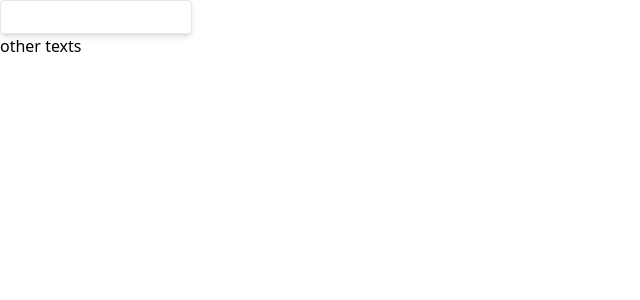
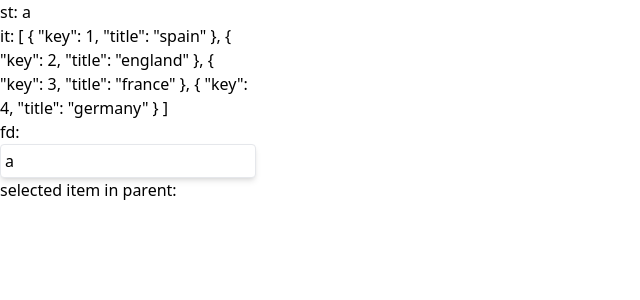
Before and after one commit to b-liva/vue-sandbox, a Vue app: page / in a window 1280 px wide. Shown: the top 300 px of the page, without its empty margins (0-640 px from the left). Built offline with nearby package versions, Linux system fonts and the light colour scheme.

Commit message:
Implement component v-model

```diff
--- a/src/App.vue
+++ b/src/App.vue
@@ -2,6 +2,7 @@
 import {ref} from 'vue';
 import AutoComplete from "./components/jlib/AutoComplete.vue";
 let selectedIem = ref();
+let searchText = ref('a')
 let countries =ref([
       {key: 1, title: 'spain' },
       {key: 2, title: 'england' },
@@ -15,9 +16,9 @@ const setItem = (e) => {
 </script>
 
 <template>
-  <div class="w-48">
-    <AutoComplete :items-list="countries" @item="setItem"></AutoComplete>
-    <div>other texts</div>
+  <div class="w-64">
+    <AutoComplete :search-text="searchText" @update:search-text="nv => searchText = nv" :item-list="countries" @item="setItem"></AutoComplete>
+    <div><span>selected item in parent:</span> <span class="text-blue-900 font-bold">{{selectedIem?.title}}</span></div>
     <div>{{selectedIem}}</div>
   </div>
 </template>
--- a/src/components/jlib/AutoComplete.vue
+++ b/src/components/jlib/AutoComplete.vue
@@ -1,10 +1,9 @@
 <script setup>
 import {ref} from "vue";
-const props = defineProps(['itemsList']);
-const emit = defineEmits(['item'])
+const props = defineProps(['itemList', 'searchText']);
+const emit = defineEmits(['update:modelValue'])
 
 let showItems = ref(false)
-let searchText = ref("")
 let filteredData = ref();
 let selectedItem = ref();
 
@@ -13,12 +12,14 @@ const stringIsEmpty = (str) => {
 }
 
 const search = () => {
-  filteredData.value = props.itemsList.filter(item => item.title.includes(searchText.value));
-  showItems.value = !stringIsEmpty(searchText.value);
+  filteredData.value = props.itemList.filter(item => {
+    console.log(item);
+    return item.title.includes(props.searchText)
+  });
+  showItems.value = !stringIsEmpty(props.searchText.value);
 }
 
 const handleSelection = (item) => {
-  searchText.value = item.title;
   selectedItem.value = item;
   showItems.value = false;
   emit('item', selectedItem.value)
@@ -27,10 +28,14 @@ const handleSelection = (item) => {
 
 <template>
   <div class="relative">
+    <p>st: {{searchText}}</p>
+    <p>it: {{itemList}}</p>
+    <p>fd: {{filteredData}}</p>
     <input
         class="border border-gray-200 focus:border-gray-400 shadow-md rounded p-1 w-full"
         type="text"
-        v-model="searchText"
+        :value="searchText"
+        @input="$emit('update:searchText', $event.target.value)"
         @keyup="search">
     <div v-show="showItems" class="z-20 bg-white border-blue-950 shadow-md absolute w-full rounded" @focusout="showItems=false">
       <div
```
